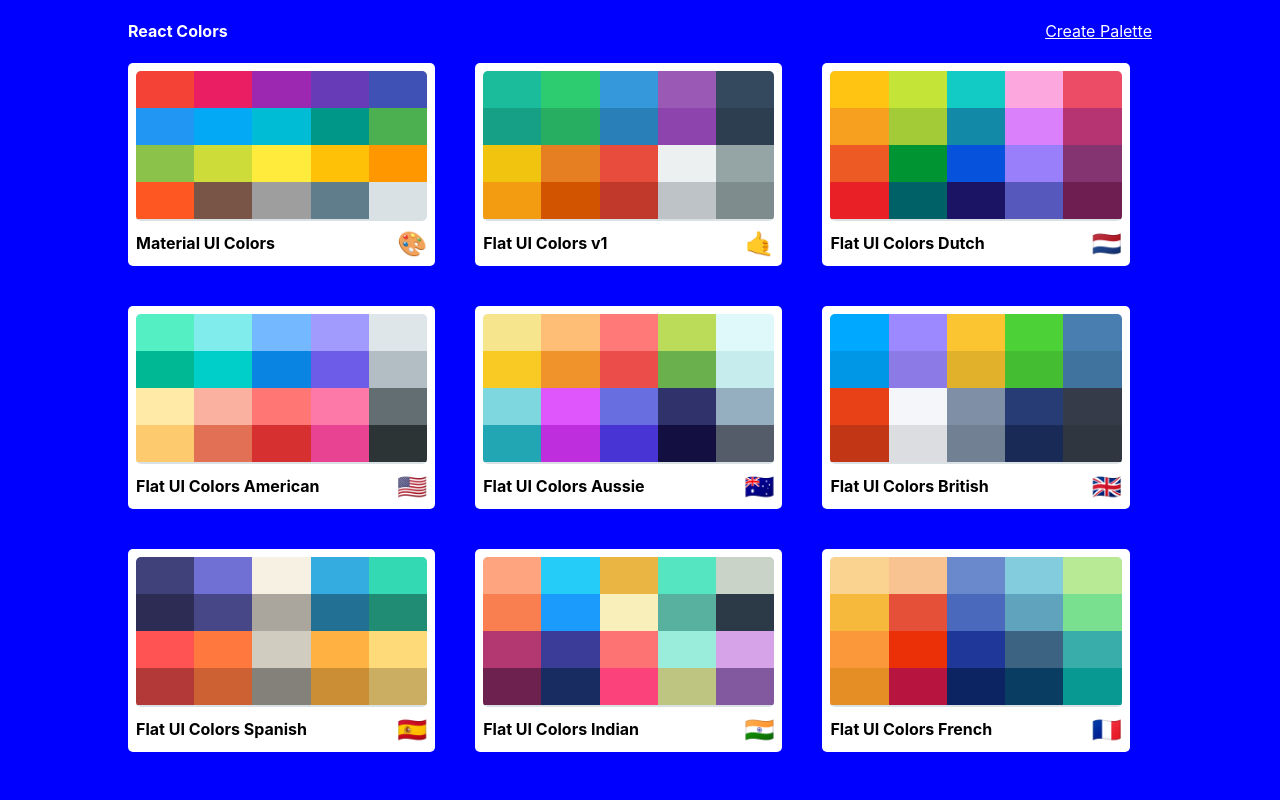
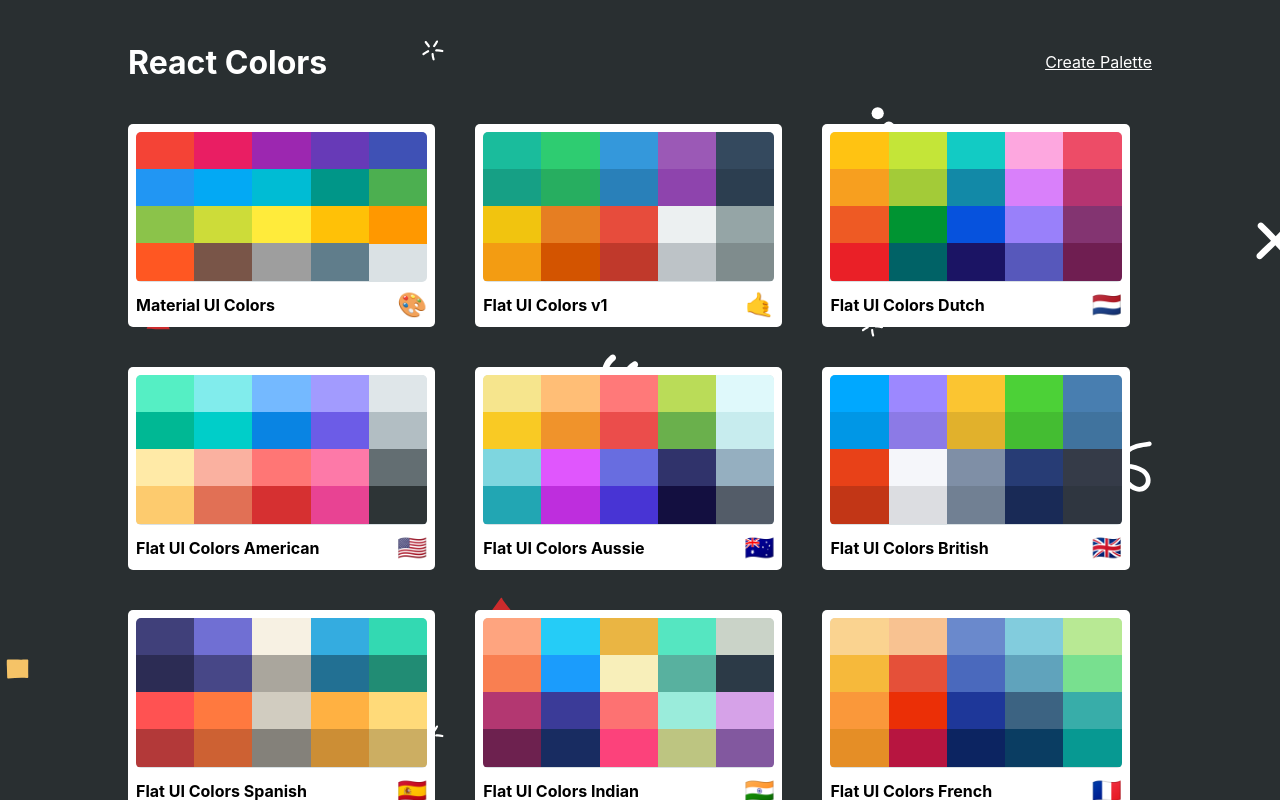
Before and after one commit to vishnuk7/Hue, a React (Create React App) app: page / in a window 1280 px wide. Built offline with nearby package versions, Linux system fonts and the light colour scheme.

Commit message:
add svg background 📷

```diff
--- a/src/PaletteList.js
+++ b/src/PaletteList.js
@@ -17,7 +17,7 @@ class PaletteList extends Component {
 			<div className={classes.root}>
 				<div className={classes.container}>
 					<nav className={classes.nav}>
-						<h4>React Colors</h4>
+						<h4 className={classes.heading}>React Colors</h4>
 						<Link to='/palette/new'>Create Palette</Link>
 					</nav>
 
--- a/src/styles/PaletteListStyles.js
+++ b/src/styles/PaletteListStyles.js
@@ -1,12 +1,19 @@
 import { sizes } from './sizes';
+import bg from './bg.svg';
 
 const styles = {
 	root: {
-		background: 'blue',
 		height: '100vh',
 		display: 'flex',
+		overflow: 'scroll',
 		alignItems: 'flex-start',
 		justifyContent: 'center',
+		/* background by SVGBackgrounds.com */
+		backgroundColor: '#292f31',
+		backgroundImage: `url(${bg})`,
+	},
+	heading: {
+		fontSize: '2rem',
 	},
 	container: {
 		width: '50%',
@@ -42,7 +49,7 @@ const styles = {
 		},
 		[sizes.down('xs')]: {
 			gridTemplateColumns: 'repeat(1, 100%)',
-			gridGap: '1rem',
+			gridGap: '1.4rem',
 		},
 	},
 };
```
Also changed, not shown: src/styles/bg.svg (added).
